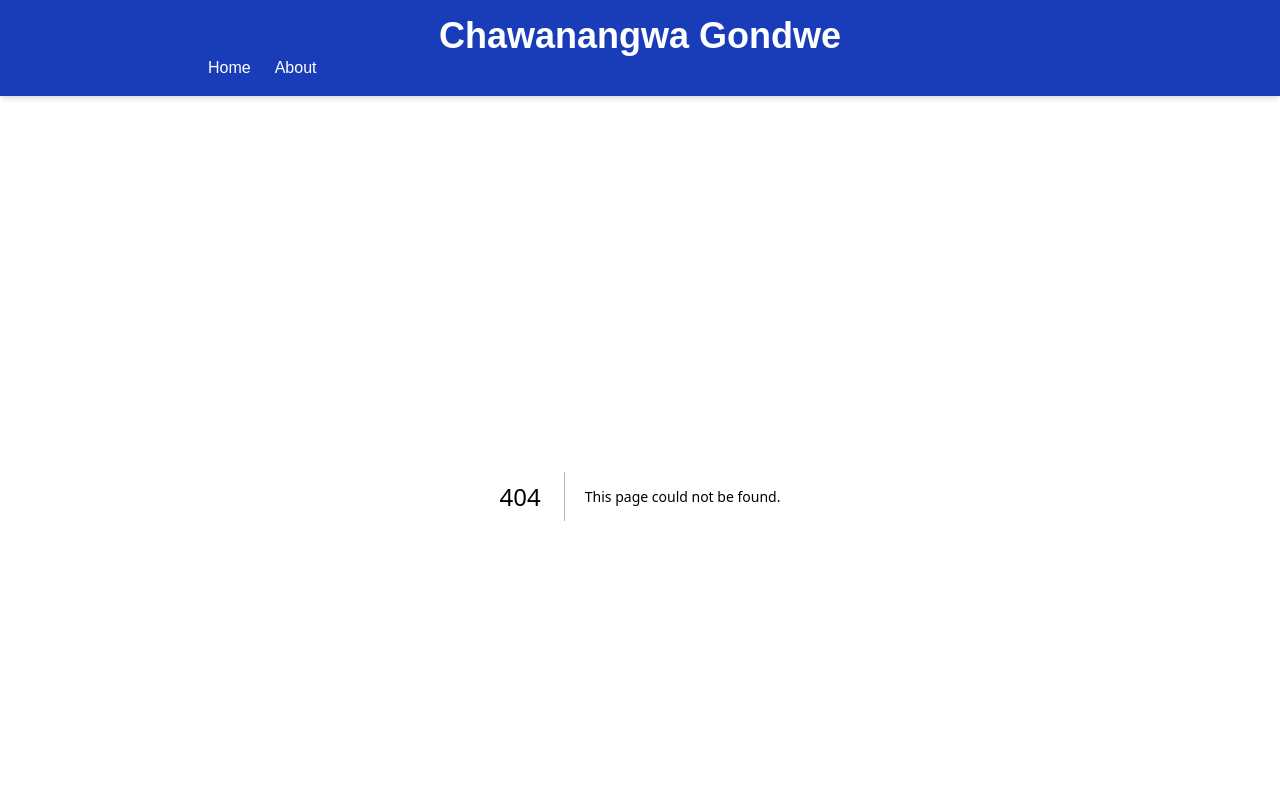
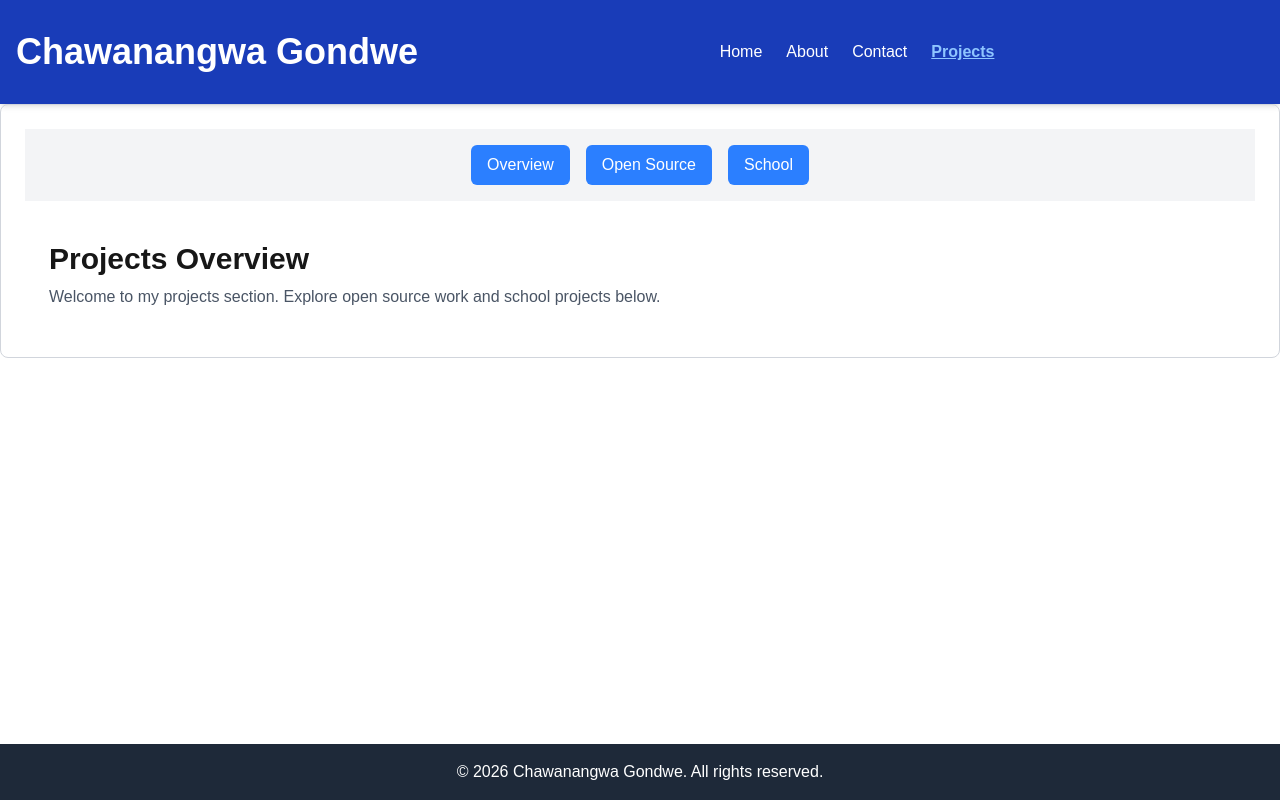
Before and after one commit to Chagon-Nehe/wdd430-portfolio, a Next.js app: page /projects in a window 1280 px wide. Before the commit this address had no page. Shown: the top 800 px of the page. Built offline with nearby package versions, Linux system fonts and the light colour scheme.

Commit message:
week 02  portifolio app

```diff
--- /dev/null
+++ b/app/contact/page.tsx
@@ -0,0 +1,23 @@
+export default function ContactPage() {
+  return (
+    <main className="max-w-4xl mx-auto px-4 py-8">
+      <h1 className="text-3xl font-bold">Contact Me</h1>
+      <p className="mt-2 text-gray-600">Get in touch for software development collaborations or inquiries.</p>
+      <form className="mt-6 space-y-4">
+        <div>
+          <label htmlFor="name" className="block text-sm font-medium text-gray-700">Name</label>
+          <input type="text" id="name" name="name" className="mt-1 block w-full border border-gray-300 rounded-md shadow-sm p-2 focus:ring-blue-500 focus:border-blue-500 sm:text-sm" />
+        </div>
+        <div>
+          <label htmlFor="email" className="block text-sm font-medium text-gray-700" >Email</label>
+          <input type="email" id="email" name="email" required className="mt-1 block w-full border border-gray-300 rounded-md shadow-sm p-2 focus:ring-blue-500 focus:border-blue-500 sm:text-sm" />
+        </div>
+        <div>
+          <label htmlFor="message" className="block text-sm font-medium text-gray-700">Message</label>
+          <textarea id="message" name="message" required rows={4} className="mt-1 block w-full border border-gray-300 rounded-md shadow-sm p-2 focus:ring-blue-500 focus:border-blue-500 sm:text-sm"></textarea>
+        </div>
+        <button type="submit" className="bg-blue-600 text-white px-4 py-2 rounded-md hover:bg-blue-700 focus:outline-none focus:ring-2 focus:ring-offset-2 focus:ring-blue-500">Send Message</button>
+      </form>
+    </main>
+  );
+}
--- a/app/layout.tsx
+++ b/app/layout.tsx
@@ -1,6 +1,8 @@
 import "./globals.css";
 import Header from "@/components/Header";
 import Footer from "@/components/Footer";
+import NavLinks from "@/components/NavLinks";
+
 
 import { Geist, Geist_Mono } from "next/font/google";
 
@@ -21,10 +23,12 @@ export default function RootLayout({ children }: { children: React.ReactNode })
       <meta name="viewport" content="width=device-width, initial-scale=1" />
       <meta name="description" content="Chawanangwa Gondwe's personal portfolio website" />
       <title>Chawanangwa Gondwe Portfolio</title>
+
       <body className="flex flex-col min-h-screen antialiased">
         <Header />
         <div className="flex-grow">{children}</div>
         <Footer />
+
       </body>
     </html>
   );
--- /dev/null
+++ b/app/projects/layout.tsx
@@ -0,0 +1,25 @@
+// app/projects/layout.tsx
+
+import Link from 'next/link';
+
+export default function ProjectsLayout({ children }: { children: React.ReactNode }) {
+  return (
+    <section className="rounded-lg border border-gray-300 p-6">
+      <nav className="bg-gray-100 p-4 mb-4 flex gap-4 justify-center items-center">
+       <div className="bg-blue-500 text-white py-2 px-4 rounded-md">
+          <Link href="/projects">Overview</Link>
+        </div>
+
+        <div className="bg-blue-500 text-white py-2 px-4 rounded-md">
+          <Link href="/projects/opensource">Open Source</Link>
+        </div>
+
+        <div className="bg-blue-500 text-white py-2 px-4 rounded-md">
+          <Link href="/projects/school">School</Link>
+        </div>
+      </nav>
+
+      {children}
+    </section>
+  );
+}
--- /dev/null
+++ b/app/projects/opensource/page.tsx
@@ -0,0 +1,8 @@
+export default function OpenSourcePage() {
+  return (
+    <div className="max-w-4xl mx-auto px-4 py-8">
+      <h2 className="text-2xl font-semibold">Open Source Projects</h2>
+      <p className="mt-2 text-gray-600">Here are the open source repositories and contributions I have worked on.</p>
+    </div>
+  );
+}
--- /dev/null
+++ b/app/projects/page.tsx
@@ -0,0 +1,8 @@
+export default function ProjectsPage() {
+  return (
+    <main className="p-6">
+      <h1 className="text-3xl font-bold">Projects Overview</h1>
+      <p className="mt-2 text-gray-600">Welcome to my projects section. Explore open source work and school projects below.</p>
+    </main>
+  );
+}
--- /dev/null
+++ b/app/projects/school/page.tsx
@@ -0,0 +1,8 @@
+export default function SchoolProjectsPage() {
+  return (
+    <div className="max-w-4xl mx-auto px-4 py-8">
+      <h2 className="text-2xl font-semibold">School Projects</h2>
+      <p className="mt-2 text-gray-600">Here are the academic assignments and applications built for my coursework.</p>
+    </div>
+  );
+}
--- a/components/Header.tsx
+++ b/components/Header.tsx
@@ -1,13 +1,15 @@
-import Link from "next/link";
+// import Link from "next/link";
+import NavLinks from "./NavLinks";
+
 
 export default function Header() {
     return (
-         <header className="bg-blue-800 text-white py-4 shadow-md">
-            <div id="header-title" className="text-4xl font-bold text-center" >Chawanangwa Gondwe</div>
+         <header className="flex flex-row justify-center items-center bg-blue-800 text-white py-4 shadow-md">
+            <div id="header-title" className="text-4xl font-bold text-center p-4" >Chawanangwa Gondwe</div>
             <nav className="max-w-4xl mx-auto px-4 flex justify-between items-center">
-                <ul className="flex gap-6">
-                    <li><Link href="/">Home</Link></li>
-                    <li><Link href="/about">About</Link></li>
+                <ul className="flex gap-6 ">
+                   <NavLinks/>
+
                 </ul>
             </nav>
         </header>
--- /dev/null
+++ b/components/NavLinks.tsx
@@ -0,0 +1,49 @@
+'use client';
+
+import Link from 'next/link';
+import { usePathname } from 'next/navigation';
+
+export default function NavLinks() {
+  const pathname = usePathname();
+
+  return (
+    <nav aria-label="Primary" className="flex gap-6 items-center">
+      <Link
+        href="/"
+        className={`hover:text-blue-600 transition-colors ${
+          pathname === '/' ? 'text-blue-300 font-bold underline' : 'text-white-600'
+        }`}
+        aria-current={pathname === '/' ? 'page' : undefined}
+      >
+        Home
+      </Link>
+      <Link
+        href="/about"
+        className={`hover:text-blue-600 transition-colors ${
+          pathname === '/about' ? 'text-blue-300 font-bold underline' : 'text-white-600'
+        }`}
+        aria-current={pathname === '/about' ? 'page' : undefined}
+      >
+        About
+      </Link>
+      <Link
+        href="/contact"
+        className={`hover:text-blue-600 transition-colors ${
+          pathname === '/contact' ? 'text-blue-300 font-bold underline' : 'text-white-600'
+        }`}
+        aria-current={pathname === '/contact' ? 'page' : undefined}
+      >
+        Contact
+          </Link>
+          <Link
+              href="/projects"
+          className={`hover:text-blue-600 transition-colors ${
+              pathname.startsWith('/projects') ? 'text-blue-300 font-bold underline' : 'text-white-600'
+          }`}
+          aria-current={pathname.startsWith('/projects') ? 'page' : undefined}
+        >
+          Projects
+        </Link>
+    </nav>
+  );
+}
--- a/package.json
+++ b/package.json
@@ -9,6 +9,7 @@
     "lint": "eslint"
   },
   "dependencies": {
+    "clsx": "^2.1.1",
     "next": "16.4.3",
     "react": "19.3.0",
     "react-dom": "19.3.0"
--- /dev/null
+++ b/typescript.errors.ts
@@ -0,0 +1,57 @@
+// 1) Implicit any
+function greet(name: string) : string {
+  return `Hello, ${name.toUpperCase()}`;
+}
+
+// 2) Wrong return type (return the proper type using the reduce function using the items array)
+function total(items: number[]): number {
+  return items.reduce((acc, item) => acc + item, 0);
+}
+
+// 3) Property does not exist on type
+type Product = { id: number; title: string; price: number };
+const p: Product = { id: 1, title: "Notebook", price: 100 };
+console.log(p.price);
+
+// 4) Unsafe union usage
+function printId(id: string | number) {
+  if (typeof id === "string") {
+    console.log(id.toUpperCase());
+  }else {
+    console.log(id);
+  }
+
+}
+
+// 5) Optional property used without a check
+type User = { name: string; email?: string };
+function emailDomain(user: User) {
+  if (user.email) {
+    return user.email.split("@")[1];
+  }
+  return null;
+}
+
+interface CartItem{
+  name?:string;
+  price: number;
+  qty: number;
+}
+
+interface CartSummary{
+  subtotal: number;
+  tax: number;
+  total: number;
+}
+
+
+export function formatCartTotal(items: CartItem[], taxRate: number): CartSummary {
+  const subtotal = items.reduce((sum, item) => sum + item.price * item.qty, 0);
+  const tax = subtotal * taxRate;
+  return {
+
+    subtotal,
+    tax,
+    total: subtotal + tax
+  };
+}
```
Also changed, not shown: 1 other file (tests, documents, lock files or other folders).
